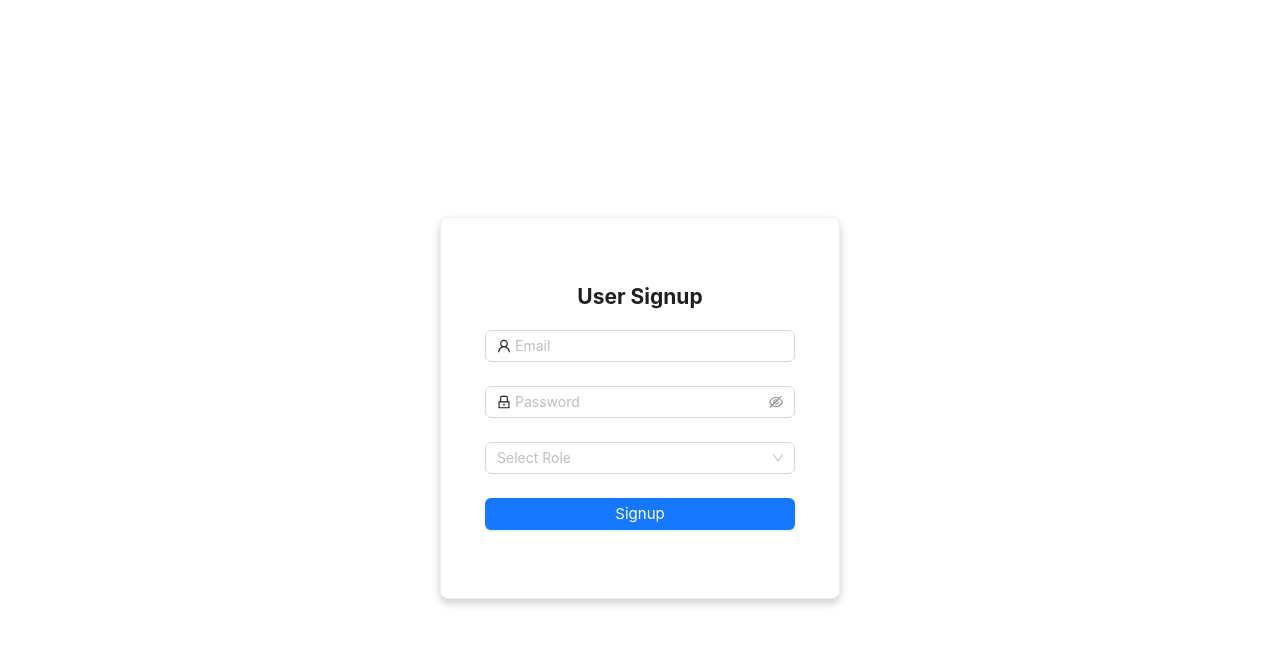
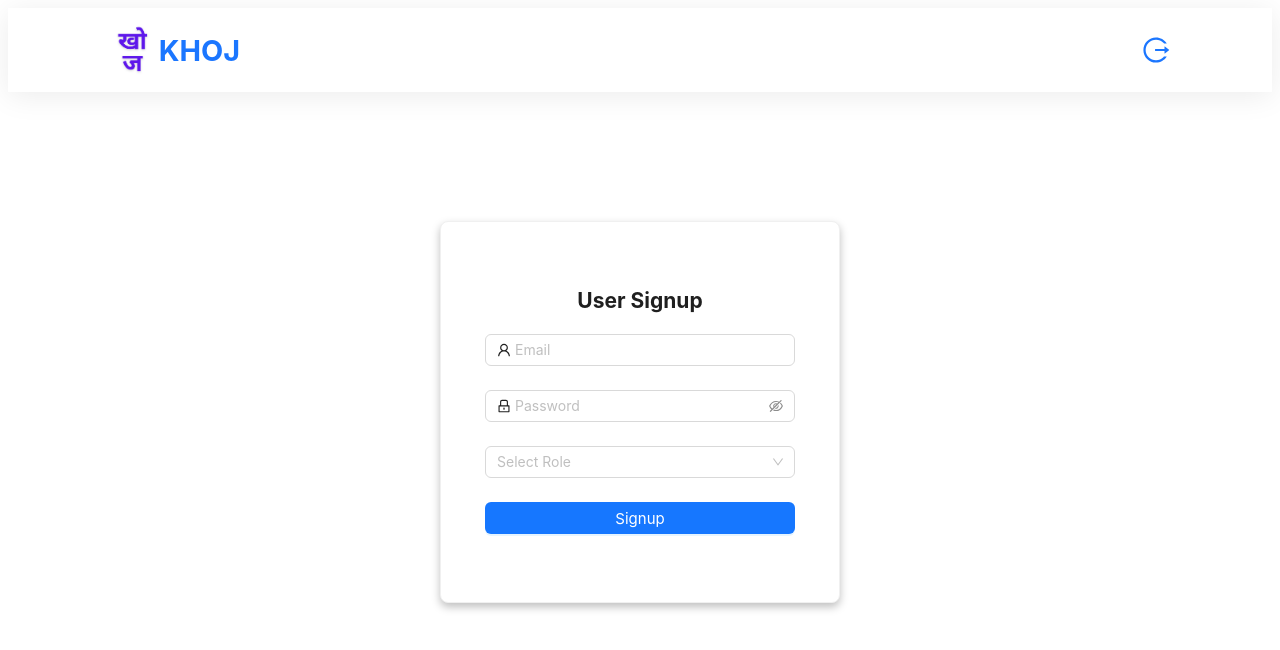
Before and after one commit to suzandsouza/Khoj, a React (Create React App) app: page /signup in a window 1280 px wide. Shown: the top 650 px of the page. Built offline with nearby package versions, Linux system fonts and the light colour scheme; a web font is replaced by a local one.

Commit message:
added navbar to the top

```diff
--- a/src/pages/Signin.js
+++ b/src/pages/Signin.js
@@ -4,6 +4,7 @@ import abi from "../abi/newabi.json"
 import contractaddress from "../abi/contractaddress.json"
 import { Form, Input, Button, Card, Select } from "antd";
 import { UserOutlined, LockOutlined } from "@ant-design/icons";
+import Navbar from "../components/Navbar";
 const { ethers } = require("ethers");
 
 const Login = () => {
@@ -67,7 +68,9 @@ const contractABI=abi
 	  };
 
 	return (
-		<div style={{ display: "flex", justifyContent: "center", alignItems: "center", height: "100vh" }}>
+		<div>
+		<Navbar/>
+		<div style={{ display: "flex", justifyContent: "center", alignItems: "center", height: "80vh" }}>
 		<Card style={{ width: 400, padding: 20, boxShadow: "0 4px 8px 0 rgba(0, 0, 0, 0.2)" }}>
 		  <h2 style={{ textAlign: "center" }}>User Login</h2>
 		  <Form form={form} onFinish={handleLogin}>
@@ -94,6 +97,7 @@ const contractABI=abi
 		  </Form>
 		</Card>
 	  </div>
+	  </div>
 	);
   };
 
--- a/src/pages/Signup.js
+++ b/src/pages/Signup.js
@@ -4,6 +4,7 @@ import abi from "../abi/newabi.json"
 import contractaddress from "../abi/contractaddress.json"
 import { Form, Input, Button, Card, Select } from "antd";
 import { UserOutlined, LockOutlined } from "@ant-design/icons";
+import Navbar from "../components/Navbar"
 
 const { ethers } = require("ethers");
 const { Option } = Select;
@@ -58,8 +59,10 @@ const Signup = () => {
   };
 
   return (
-    <div style={{ display: "flex", justifyContent: "center", alignItems: "center", height: "100vh"}}>
-      <Card style={{ width: 400, padding: 20, boxShadow: "0 4px 8px 0 rgba(0, 0, 0, 0.2)" }}>
+    <div>
+      <Navbar/>
+    <div style={{ display: "flex", justifyContent: "center", alignItems: "center", height: "80vh"}}>
+      <Card style={{ width: 400, padding: 20, boxShadow: "0 4px 8px 0 rgba(0, 0, 0, 0.25)" }}>
         {registered ? (
           <div>
             <h2>Registration Successful!</h2>
@@ -108,6 +111,7 @@ const Signup = () => {
         )}
       </Card>
     </div>
+    </div>
   );
 };
 
--- a/src/pages/researcher.js
+++ b/src/pages/researcher.js
@@ -69,6 +69,7 @@ const Researcher = () => {
         </div>
 
         <button type="submit">Submit</button>
+        <button><a href='/myFundingProjects'>My Funding Requests</a></button>
       </form>
     </div>
   );
```
